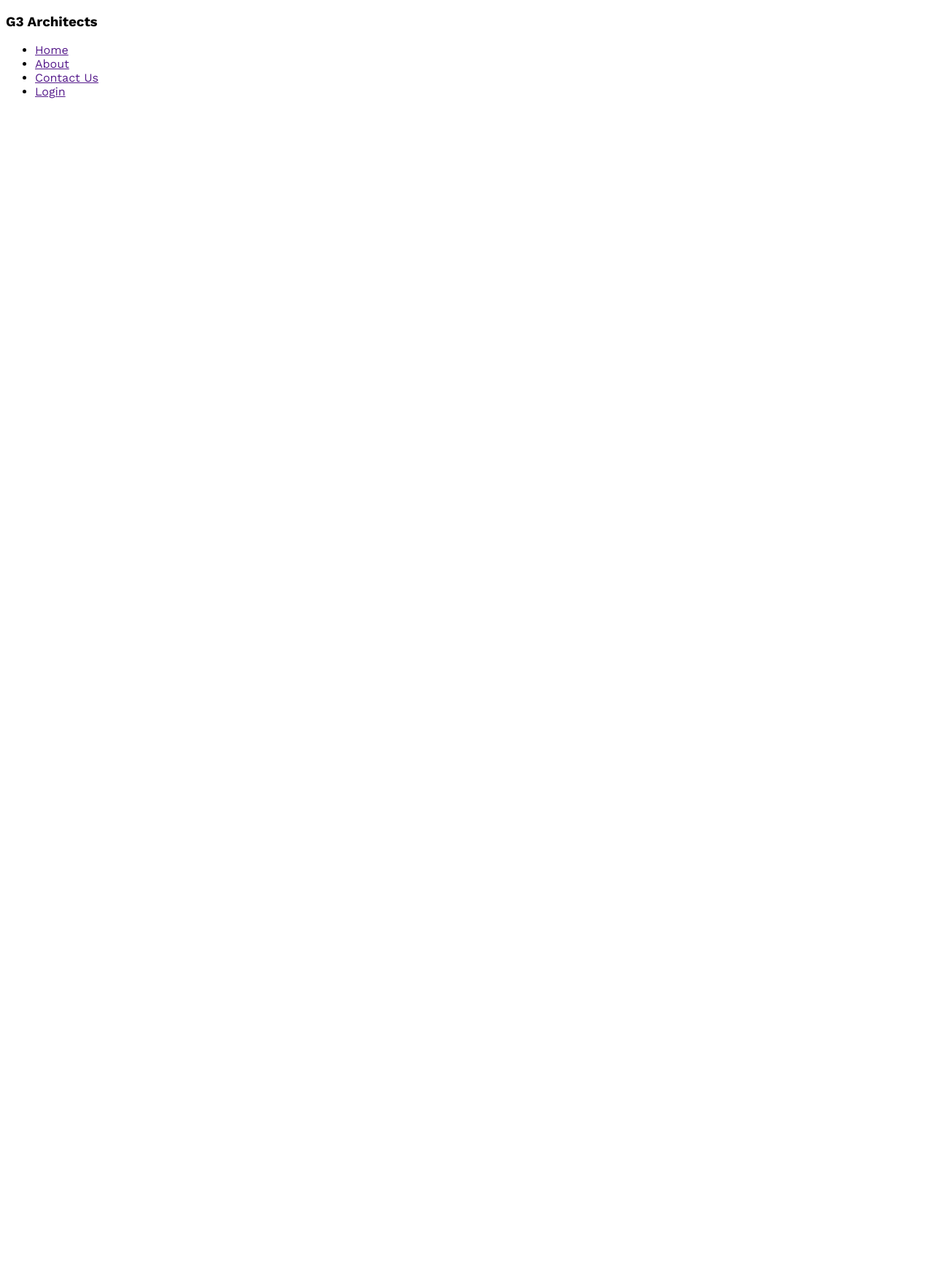
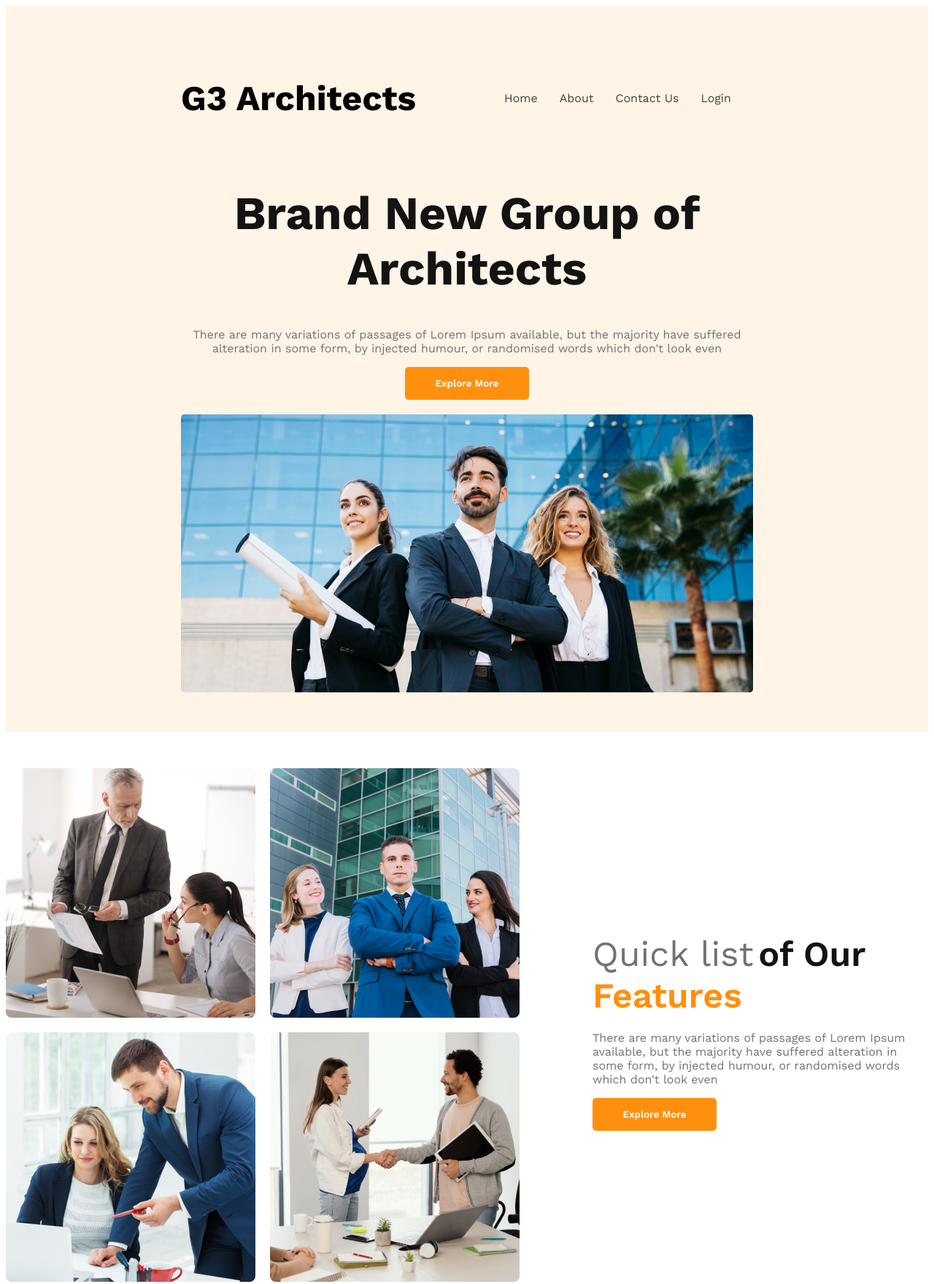
Before and after one commit to surovishimu/g3-architect-website, a plain HTML site: page index.html in a window 1280 px wide. Shown: the whole page at 73% size. Before the commit the page ends 800 px from the top, so only its background shows below. Drawn offline with nearby package versions, Linux system fonts and the light colour scheme.

Commit message:
banner and featuer added

```diff
--- a/index.html
+++ b/index.html
@@ -9,9 +9,9 @@
 </head>
 
 <body>
-    <header>
-        <nav>
-            <h3>G3 Architects</h3>
+    <header class="header-container">
+        <nav class="nav-container">
+            <h3 class="nav-title">G3 Architects</h3>
             <ul>
                 <li><a href="">Home</a></li>
                 <li><a href="">About</a></li>
@@ -19,9 +19,54 @@
                 <li><a href="">Login</a></li>
             </ul>
         </nav>
+
+        <div class="banner">
+            <div class="banner-content">
+                <h1 class="banner-title">Brand New
+                    Group of Architects
+                </h1>
+                <p class="title-description">There are many variations of passages of Lorem Ipsum available, but the
+                    majority have suffered
+                    alteration in some form, by injected humour, or randomised words which don't look even</p>
+                <button class="btn-primary">Explore More</button>
+            </div>
+            <img class="banner-img" src="images/banner.png" alt="">
+
+        </div>
+
     </header>
     <main>
+        <!-- Features start -->
+        <section class="feature-container">
+            <div class="feature-image">
+                <img src="images/team1.png" alt="">
+                <img src="images/team2.png" alt="">
+                <img src="images/team3.png" alt="">
+                <img src="images/team4.png" alt="">
+            </div>
+            <div class="feature-content">
+                <h1 class="feature-title"><span class="title-1">Quick list</span> <span class="title-2">of Our</span>
+                    <span class="title-3">Features</span>
+                </h1>
+                <p class="title-description">There are many variations of passages of Lorem Ipsum available, but the
+                    majority
+                    have suffered alteration in some form, by injected humour, or randomised words which don't look even
+                </p>
+                <button class="btn-primary">Explore More</button>
+            </div>
+        </section>
 
+        <!-- preffered features -->
+
+        <section class="p-fetures-container">
+
+            <div class="p-fetures-content">
+
+            </div>
+            <div class="p-fetures-image">
+
+            </div>
+        </section>
     </main>
     <footer>
 
--- a/styles/style.css
+++ b/styles/style.css
@@ -2,6 +2,180 @@
 
 @import url('https://fonts.googleapis.com/css2?family=Work+Sans:wght@400;600;700;800&display=swap');
 
+/* shared style */
 * {
     font-family: 'Work Sans', sans-serif;
 }
+
+.title-description {
+    color: #727272;
+    font-weight: 400;
+}
+
+/* nav style */
+.header-container {
+    background-color: rgba(255, 144, 14, 0.10);
+    padding: 50px 240px;
+}
+
+.nav-title {
+    font-size: 3rem;
+    font-weight: 700px;
+}
+
+nav {
+    display: flex;
+    justify-content: space-between;
+    align-items: center;
+}
+
+nav>ul {
+    display: flex;
+}
+
+nav li {
+    list-style: none;
+    margin-right: 30px;
+    font-weight: 500;
+    font-size: 1rem;
+}
+
+nav li a {
+    text-decoration: none;
+    color: #424242;
+}
+
+/* banner-style */
+
+.banner-content {
+    max-width: 800px;
+    text-align: center;
+    margin: 0 auto;
+}
+
+.banner-title {
+    color: #131313;
+    font-size: 4rem;
+    font-weight: 700;
+}
+
+.btn-primary {
+    border-radius: 5px;
+    background: #FF900E;
+    width: 170px;
+    height: 45px;
+    border: 0;
+    color: white;
+    font-weight: 600;
+}
+
+.banner-img {
+    width: 100%;
+    margin-top: 20px;
+}
+
+/* feature design */
+
+main {
+    max-width: 1400px;
+    margin: 50px auto;
+}
+
+.feature-container {
+    display: flex;
+    align-items: center;
+    margin-top: 50px;
+}
+
+.feature-image {
+    display: grid;
+    grid-template-columns: repeat(2, 1fr);
+    gap: 20px;
+
+}
+
+.feature-content {
+    margin-left: 100px;
+    max-width: 500px;
+}
+
+.title-1 {
+    color: #727272;
+    font-size: 3rem;
+    font-weight: 400;
+}
+
+.title-2 {
+    color: #131313;
+    font-size: 3rem;
+    font-weight: 600;
+}
+
+.title-3 {
+    color: #FF900E;
+    font-size: 3rem;
+    font-weight: 600;
+}
+
+/* responsive for small device  */
+@media screen and (max-width:576px) {
+    .header-container {
+        padding: 20px;
+    }
+
+    .nav-container,
+    .feature-container {
+        flex-direction: column;
+
+    }
+
+    .nav-title {
+        font-size: 2rem;
+    }
+
+    nav li {
+        font-size: .90rem;
+    }
+
+    .banner-title {
+        font-size: 2rem;
+    }
+
+    .feature-image {
+        grid-template-columns: 1fr;
+    }
+
+    .feature-content {
+        margin-left: 10px;
+    }
+
+}
+
+/* responsive for medium device */
+@media screen and (min-width:576px) and (max-width:970px) {
+
+    .nav-container,
+    .feature-container {
+        flex-direction: column;
+
+    }
+
+    .header-container {
+        padding: 10px;
+    }
+
+    .nav-title {
+        font-size: 2.5rem;
+    }
+
+    .banner-title {
+        font-size: 2.5rem;
+    }
+    .feature-image {
+       grid-template-columns: 1fr;
+
+    }
+    .feature-content {
+        margin-left: 10px;
+    }
+}
```
Also changed, not shown: images/architect.png (added), images/banner.png (added), images/icons/customers.png (added), images/icons/email.png (added), images/icons/projects.png (added), images/icons/ribon.png (added), images/sponsors/amazon.png (added), images/sponsors/figma.png (added), images/sponsors/google.png (added), images/sponsors/spotify.png (added), images/sponsors/telerama.png (added), images/team1.png (added), images/team2.png (added), images/team3.png (added), 1 more files.
